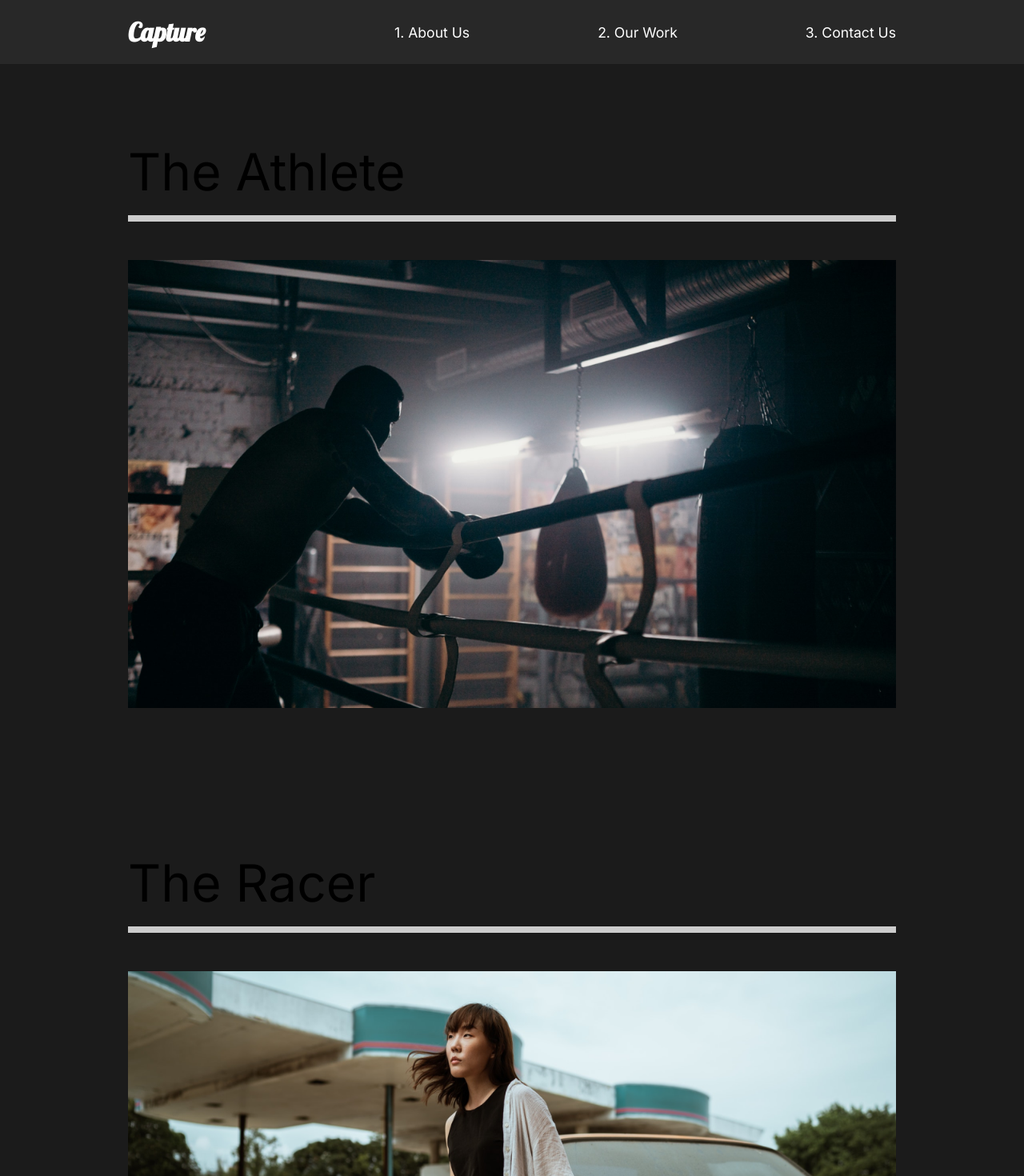
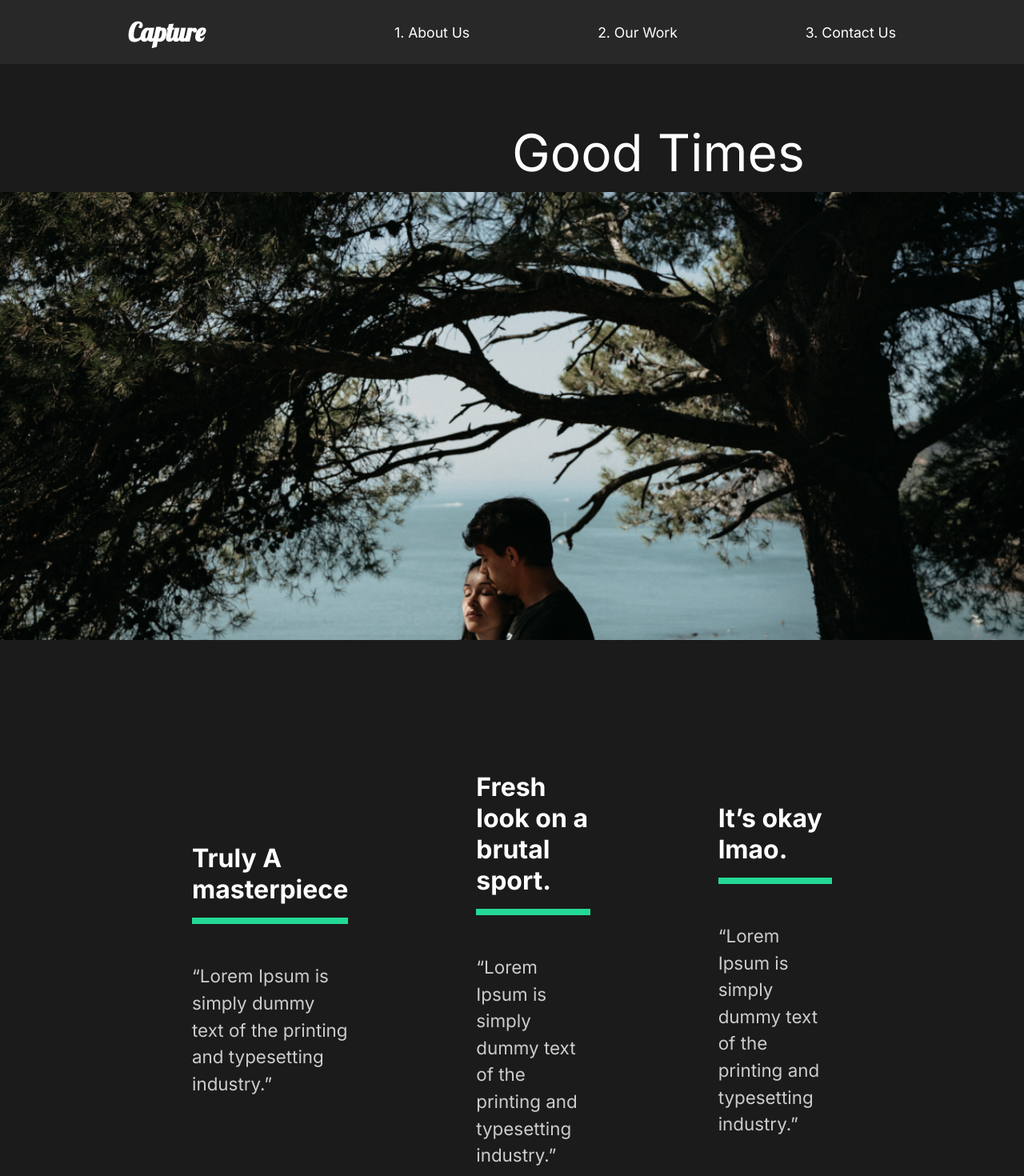
Before and after one commit to koolkishan/capture, a React (Create React App) app: page /work/good-times in a window 1280 px wide. Shown: the top 1470 px of the page at 80% size. Built offline with nearby package versions, Linux system fonts and the light colour scheme.

Commit message:
Implemented MovieDetail Component

```diff
--- a/src/App.js
+++ b/src/App.js
@@ -5,6 +5,7 @@
 import AboutUs from "./pages/AboutUs";
 import ContactUs from "./pages/ContactUs";
 import OurWork from "./pages/OurWork";
+import MovieDetail from "./pages/MovieDetail";
 //Components
 import Nav from "./components/Nav";
 //Router
@@ -19,8 +20,11 @@
         <Route path="/" exact>
           <AboutUs />
         </Route>
-        <Route path="/work">
+        <Route path="/work" exact>
           <OurWork />
+        </Route>
+        <Route path="/work/:id">
+          <MovieDetail />
         </Route>
         <Route path="/contact">
           <ContactUs />
--- /dev/null
+++ b/src/movieState.js
@@ -0,0 +1,81 @@
+//Import Images
+import athlete from "./img/athlete-small.png";
+import goodtimes from "./img/goodtimes-small.png";
+import theracer from "./img/theracer-small.png";
+import athlete2 from "./img/athlete2.png";
+import goodtimes2 from "./img/good-times2.jpg";
+import theracer2 from "./img/the-racer2.jpg";
+
+export const MovieState = () => {
+  return [
+    {
+      title: "The Athlete",
+      mainImg: athlete,
+      secondaryImg: athlete2,
+      url: "/work/the-athlete",
+      awards: [
+        {
+          title: "Truly A masterpiece",
+          description:
+            "“Lorem Ipsum is simply dummy text of the printing and typesetting industry.”",
+        },
+        {
+          title: "Fresh look on a brutal sport.",
+          description:
+            "“Lorem Ipsum is simply dummy text of the printing and typesetting industry.”",
+        },
+        {
+          title: "It’s okay lmao.",
+          description:
+            "“Lorem Ipsum is simply dummy text of the printing and typesetting industry.”",
+        },
+      ],
+    },
+    {
+      title: "Good Times",
+      mainImg: goodtimes,
+      url: "/work/good-times",
+      secondaryImg: goodtimes2,
+      awards: [
+        {
+          title: "Truly A masterpiece",
+          description:
+            "“Lorem Ipsum is simply dummy text of the printing and typesetting industry.”",
+        },
+        {
+          title: "Fresh look on a brutal sport.",
+          description:
+            "“Lorem Ipsum is simply dummy text of the printing and typesetting industry.”",
+        },
+        {
+          title: "It’s okay lmao.",
+          description:
+            "“Lorem Ipsum is simply dummy text of the printing and typesetting industry.”",
+        },
+      ],
+    },
+    {
+      title: "The Racer",
+      mainImg: theracer,
+      url: "/work/the-racer",
+      secondaryImg: theracer2,
+      awards: [
+        {
+          title: "Truly A masterpiece",
+          description:
+            "“Lorem Ipsum is simply dummy text of the printing and typesetting industry.”",
+        },
+        {
+          title: "Fresh look on a brutal sport.",
+          description:
+            "“Lorem Ipsum is simply dummy text of the printing and typesetting industry.”",
+        },
+        {
+          title: "It’s okay lmao.",
+          description:
+            "“Lorem Ipsum is simply dummy text of the printing and typesetting industry.”",
+        },
+      ],
+    },
+  ];
+};
--- /dev/null
+++ b/src/pages/MovieDetail.jsx
@@ -0,0 +1,105 @@
+import React, { useState, useEffect } from "react";
+import styled from "styled-components";
+import { useHistory } from "react-router-dom";
+import { MovieState } from "./../movieState";
+
+const MovieDetail = () => {
+  const history = useHistory();
+  const url = history.location.pathname;
+  const [movies, setmovies] = useState(MovieState);
+  const [movie, setmovie] = useState(null);
+  useEffect(() => {
+    const currentMovie = movies.filter((stateMovie) => stateMovie.url === url);
+    setmovie(currentMovie[0]);
+  }, [movies, url]);
+  return (
+    <>
+      {movie && (
+        <Details>
+          <Headline>
+            <h2>{movie.title}</h2>
+            <img src={movie.mainImg} alt="movie" />
+          </Headline>
+          <Awards>
+            {movie.awards.map((award) => (
+              <Award
+                title={award.title}
+                description={award.description}
+                key={award.title}
+              />
+            ))}
+          </Awards>
+          <ImageDisplay>
+            <img src={movie.secondaryImg} alt="secondary Image" />
+          </ImageDisplay>
+        </Details>
+      )}
+    </>
+  );
+};
+
+const Details = styled.div`
+  color: white;
+`;
+const Headline = styled.div`
+  min-height: 90vh;
+  padding-top: 20vh;
+  position: relative;
+  h2 {
+    position: absolute;
+    top: 10%;
+    left: 50%;
+    transform: translateX(-50%, -10%);
+  }
+  img {
+    width: 100%;
+    height: 70vh;
+    object-fit: cover;
+  }
+`;
+
+const Awards = styled.div`
+  min-height: 80vh;
+  display: flex;
+  margin: 5rem 10rem;
+  align-items: center;
+  justify-content: space-around;
+`;
+
+const AwardStyle = styled.div`
+  padding: 5rem;
+  h3 {
+    font-size: 2rem;
+  }
+  .line {
+    width: 100%;
+    background: #23d997;
+    height: 0.5rem;
+    margin: 1rem 0rem;
+  }
+  p {
+    padding: 2rem 0rem;
+  }
+`;
+
+const ImageDisplay = styled.div`
+  min-height: 50vh;
+  img {
+    width: 100%;
+    height: 100vh;
+    object-fit: cover;
+  }
+`;
+
+//Award Component
+const Award = ({ title, description }) => {
+  return (
+    <AwardStyle>
+      <h3>{title}</h3>
+      <div className="line"></div>
+      <p>{description}</p>
+    </AwardStyle>
+  );
+};
+
+export default MovieDetail;
--- a/src/pages/OurWork.jsx
+++ b/src/pages/OurWork.jsx
@@ -12,21 +12,21 @@
       <Movie>
         <h2>The Athlete</h2>
         <div className="line"></div>
-        <Link>
+        <Link to="/work/the-athlete">
           <img src={athlete} alt="athlete" />
         </Link>
       </Movie>
       <Movie>
         <h2>The Racer</h2>
         <div className="line"></div>
-        <Link>
+        <Link to="/work/the-racer">
           <img src={theracer} alt="thereacer" />
         </Link>
       </Movie>
       <Movie>
         <h2>Good Times</h2>
         <div className="line"></div>
-        <Link>
+        <Link to="/work/good-times">
           <img src={goodtimes} alt="good times" />
         </Link>
       </Movie>
```
